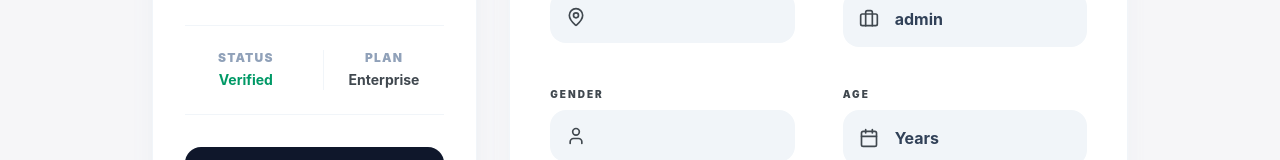
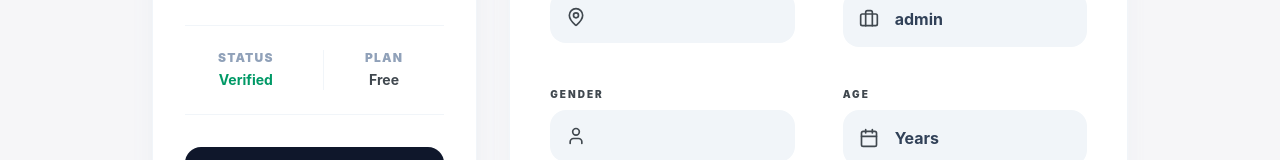
Before and after one commit to highly-classified/Neurathon_GrantFit-AI, a React (Vite) app in the folder frontend/: page /profile in a window 1280 px wide. Shown: the part 380-540 px from the top of the page. Built offline with nearby package versions, Linux system fonts and the light colour scheme; no server answers; the database is empty; sample sign-in values are in the browser's storage; a web font is replaced by a local one.

Commit message:
customize profile

```diff
--- a/frontend/src/components/profile/ProfileSetup.jsx
+++ b/frontend/src/components/profile/ProfileSetup.jsx
@@ -1,4 +1,4 @@
-import React, { useState } from 'react';
+  import React, { useState } from 'react';
 import { useNavigate } from 'react-router-dom';
 import { auth, db } from '../../firebase';
 import { doc, setDoc } from 'firebase/firestore';
--- a/frontend/src/components/profile/ProfileView.jsx
+++ b/frontend/src/components/profile/ProfileView.jsx
@@ -192,7 +192,7 @@
                   </div>
                   <div className="text-center border-l border-slate-100">
                     <p className="text-xs font-black text-slate-400 uppercase tracking-widest mb-1">Plan</p>
-                    <p className="text-sm font-bold text-[#40484f]">Enterprise</p>
+                    <p className="text-sm font-bold text-[#40484f]">Free</p>
                   </div>
                 </div>
 
```
